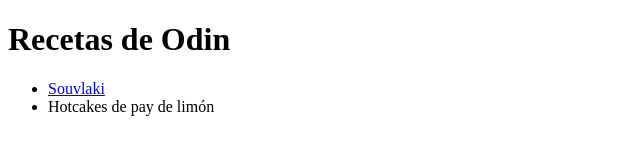
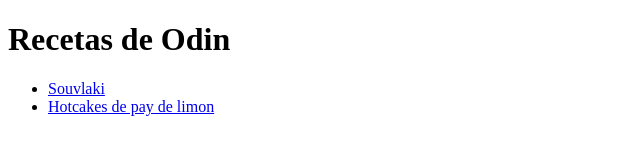
Before and after one commit to astroprieto/odin-recipes, a plain HTML site: page index.html in a window 1280 px wide. Shown: the whole page, without its empty margins (0-640 px from the left). Drawn offline with Linux system fonts and the light colour scheme.

Commit message:
Corregido errores en el index.html

```diff
--- a/index.html
+++ b/index.html
@@ -9,7 +9,7 @@
 		<h1>Recetas de Odin</h1>
 		<ul>
 			<li><a href="./recipes/souvlaki.html">Souvlaki</a></li>
-			<li><a href="./recipes/hotcakes-limon.html"></a>Hotcakes de pay de limón</li>
+			<li><a href="./recipes/hotcakes.html">Hotcakes de pay de limon</a></li>
 		</ul>
 	</body>
 </html>
```
